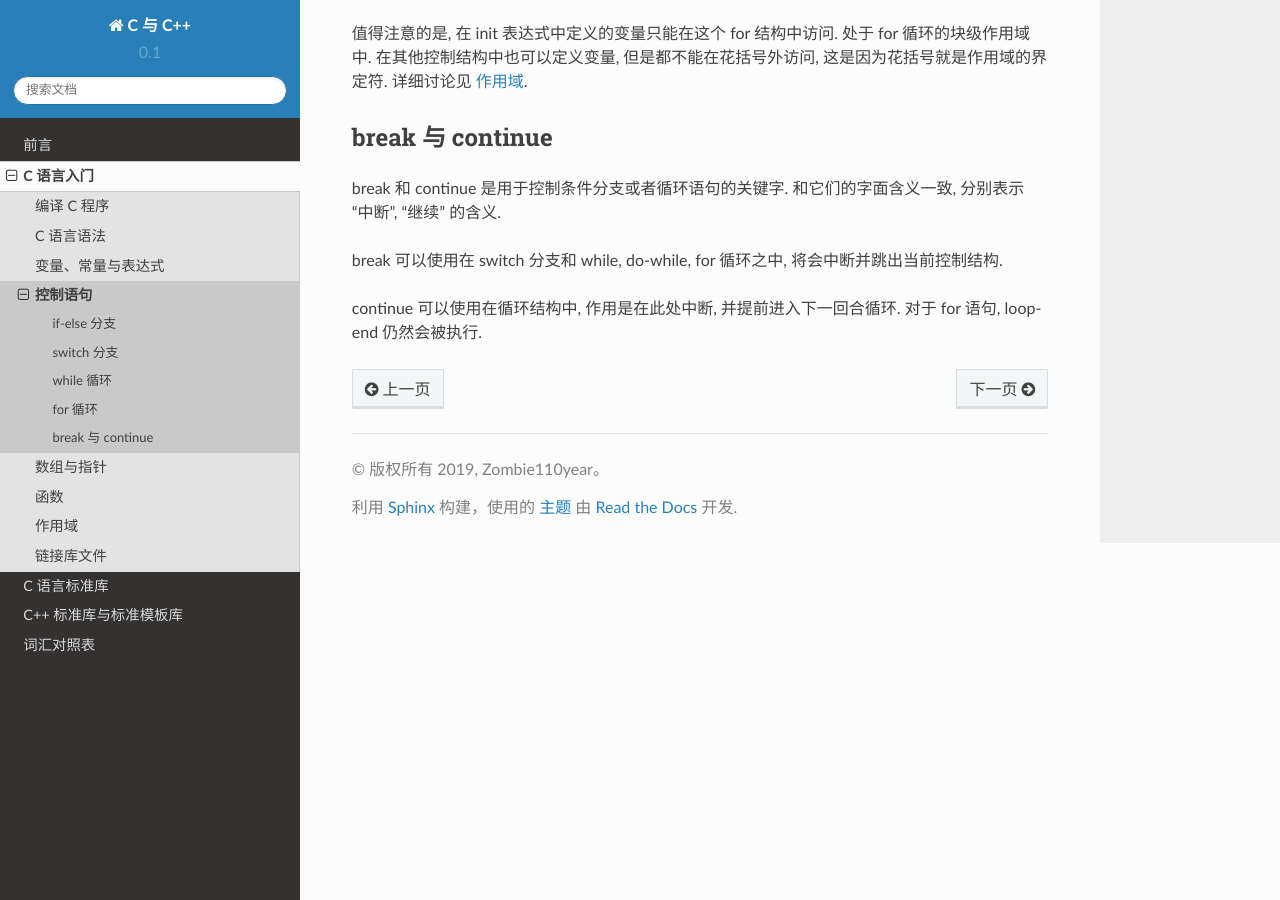
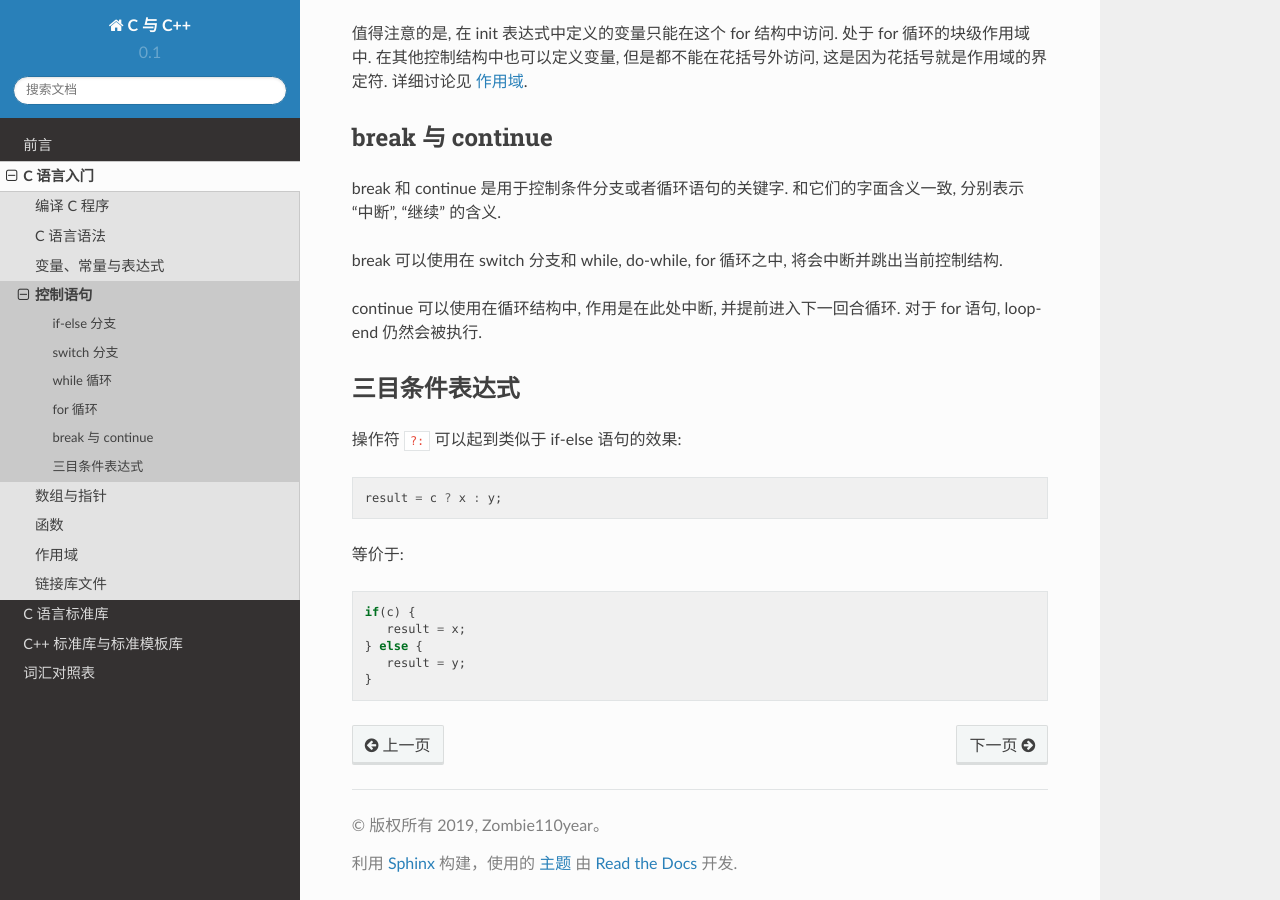
Before and after one commit to zombie110year/c-cpp, a Sphinx documentation site: the page built from source/start/control-statement.rst, in a window 1280 px wide and 900 px high, scrolled down 3186 px. Built offline with Sphinx 7.4.7 and the Read the Docs theme 2.0.0, drawn with Linux system fonts in a browser that asks for light colours.

Commit message:
三目条件表达式

```diff
--- a/source/start/control-statement.rst
+++ b/source/start/control-statement.rst
@@ -158,3 +158,20 @@ break 可以使用在 switch 分支和 while, do-while, for 循环之中,
 
 continue 可以使用在循环结构中, 作用是在此处中断, 并提前进入下一回合循环.
 对于 for 语句, loop-end 仍然会被执行.
+
+.. _`三目条件表达式`:
+
+三目条件表达式
+==============
+
+操作符 ``?:`` 可以起到类似于 if-else 语句的效果::
+
+   result = c ? x : y;
+
+等价于::
+
+   if(c) {
+      result = x;
+   } else {
+      result = y;
+   }
```
